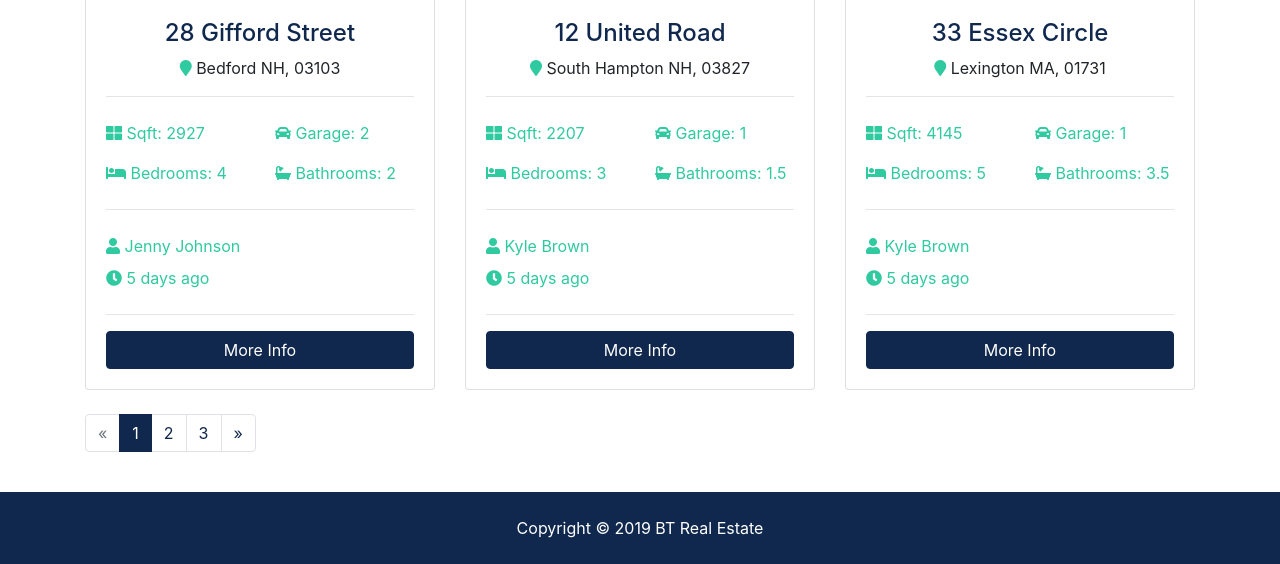
After one commit to kcmhayes/btre_project, a Django app: page /listings/ in a window 1280 px wide. The commit adds this page. Shown: the part 1172-1736 px from the top of the page. Run offline with Django 3.2, Linux system fonts and the light colour scheme; some libraries are stand-ins or nearby versions.

Commit message:
create listings page static. No functionality

```diff
--- a/btre/settings.py
+++ b/btre/settings.py
@@ -32,6 +32,8 @@ ALLOWED_HOSTS = []
 
 INSTALLED_APPS = [
     'pages.apps.PagesConfig',
+    'listings.apps.ListingsConfig',
+    'realtors.apps.RealtorsConfig',
     'django.contrib.admin',
     'django.contrib.auth',
     'django.contrib.contenttypes',
--- a/btre/urls.py
+++ b/btre/urls.py
@@ -3,5 +3,6 @@ from django.urls import path, include
 
 urlpatterns = [
     path('', include('pages.urls')),
+    path('listings/', include('listings.urls')),
     path('admin/', admin.site.urls),
 ]
--- /dev/null
+++ b/listings/urls.py
@@ -0,0 +1,8 @@
+from django.urls import path
+from . import views
+
+urlpatterns = [
+    path('', views.index, name='listings'), #root path
+    path('<int:listing_id>', views.listing, name='listing'),
+    path('search', views.search, name='search'),
+]
--- a/listings/views.py
+++ b/listings/views.py
@@ -1,3 +1,10 @@
 from django.shortcuts import render
 
-# Create your views here.
+def index(request):
+    return render(request, 'listings/listings.html')
+
+def listing(request):
+    return render(request, 'listings/listing.html')
+
+def search(request):
+    return render(request, 'listings/search.html')
--- /dev/null
+++ b/templates/listings/listing.html
@@ -0,0 +1,2 @@
+
+<h1>Listing</h1>
--- /dev/null
+++ b/templates/listings/listings.html
@@ -0,0 +1,309 @@
+{% extends 'base.html' %}
+
+{% block content %}
+
+<!-- Breadcrumb -->
+<section id="bc" class="mt-3">
+        <div class="container">
+          <nav aria-label="breadcrumb">
+            <ol class="breadcrumb">
+              <li class="breadcrumb-item">
+                <a href="{% url 'index' %}">
+                  <i class="fas fa-home"></i> Home</a>
+              </li>
+              <li class="breadcrumb-item active"> Browse Listings</li>
+            </ol>
+          </nav>
+        </div>
+      </section>
+
+      <!-- Listings -->
+      <section id="listings" class="py-4">
+        <div class="container">
+          <div class="row">
+
+            <!-- Listing 1 -->
+            <div class="col-md-6 col-lg-4 mb-4">
+              <div class="card listing-preview">
+                <img class="card-img-top" src="assets/img/homes/home-1.jpg" alt="">
+                <div class="card-img-overlay">
+                  <h2>
+                    <span class="badge badge-secondary text-white">$490,000</span>
+                  </h2>
+                </div>
+                <div class="card-body">
+                  <div class="listing-heading text-center">
+                    <h4 class="text-primary">45 Drivewood Circle</h4>
+                    <p>
+                      <i class="fas fa-map-marker text-secondary"></i> Norwood MA, 02062</p>
+                  </div>
+                  <hr>
+                  <div class="row py-2 text-secondary">
+                    <div class="col-6">
+                      <i class="fas fa-th-large"></i> Sqft: 3200</div>
+                    <div class="col-6">
+                      <i class="fas fa-car"></i> Garage: 2</div>
+                  </div>
+                  <div class="row py-2 text-secondary">
+                    <div class="col-6">
+                      <i class="fas fa-bed"></i> Bedrooms: 3</div>
+                    <div class="col-6">
+                      <i class="fas fa-bath"></i> Bathrooms: 2</div>
+                  </div>
+                  <hr>
+                  <div class="row py-2 text-secondary">
+                    <div class="col-12">
+                      <i class="fas fa-user"></i> Kyle Brown</div>
+                  </div>
+                  <div class="row text-secondary pb-2">
+                    <div class="col-6">
+                      <i class="fas fa-clock"></i> 2 days ago</div>
+                  </div>
+                  <hr>
+                  <a href="listing.html" class="btn btn-primary btn-block">More Info</a>
+                </div>
+              </div>
+            </div>
+
+            <!-- Listing 2 -->
+            <div class="col-md-6 col-lg-4 mb-4">
+              <div class="card listing-preview">
+                <img class="card-img-top" src="assets/img/homes/home-2.jpg" alt="">
+                <div class="card-img-overlay">
+                  <h2>
+                    <span class="badge badge-secondary text-white">$550,000</span>
+                  </h2>
+                </div>
+                <div class="card-body">
+                  <div class="listing-heading text-center">
+                    <h4 class="text-primary">18 Jefferson Lane</h4>
+                    <p>
+                      <i class="fas fa-map-marker text-secondary"></i> Woburn MA, 01801</p>
+                  </div>
+                  <hr>
+                  <div class="row py-2 text-secondary">
+                    <div class="col-6">
+                      <i class="fas fa-th-large"></i> Sqft: 3200</div>
+                    <div class="col-6">
+                      <i class="fas fa-car"></i> Garage: 1</div>
+                  </div>
+                  <div class="row py-2 text-secondary">
+                    <div class="col-6">
+                      <i class="fas fa-bed"></i> Bedrooms: 4</div>
+                    <div class="col-6">
+                      <i class="fas fa-bath"></i> Bathrooms: 2.5</div>
+                  </div>
+                  <hr>
+                  <div class="row py-2 text-secondary">
+                    <div class="col-6">
+                      <i class="fas fa-user"></i> Mark Hudson</div>
+                  </div>
+                  <div class="row text-secondary pb-2">
+                    <div class="col-6">
+                      <i class="fas fa-clock"></i> 5 days ago</div>
+                  </div>
+                  <hr>
+                  <a href="listing.html" class="btn btn-primary btn-block">More Info</a>
+                </div>
+              </div>
+            </div>
+
+            <!-- Listing 3 -->
+            <div class="col-md-6 col-lg-4 mb-4">
+              <div class="card listing-preview">
+                <img class="card-img-top" src="assets/img/homes/home-3.jpg" alt="">
+                <div class="card-img-overlay">
+                  <h2>
+                    <span class="badge badge-secondary text-white">$580,000</span>
+                  </h2>
+                </div>
+                <div class="card-body">
+                  <div class="listing-heading text-center">
+                    <h4 class="text-primary">187 Woodrow Street</h4>
+                    <p>
+                      <i class="fas fa-map-marker text-secondary"></i> Salem MA, 01915</p>
+                  </div>
+                  <hr>
+                  <div class="row py-2 text-secondary">
+                    <div class="col-6">
+                      <i class="fas fa-th-large"></i> Sqft: 3107</div>
+                    <div class="col-6">
+                      <i class="fas fa-car"></i> Garage: 0</div>
+                  </div>
+                  <div class="row py-2 text-secondary">
+                    <div class="col-6">
+                      <i class="fas fa-bed"></i> Bedrooms: 4</div>
+                    <div class="col-6">
+                      <i class="fas fa-bath"></i> Bathrooms: 3</div>
+                  </div>
+                  <hr>
+                  <div class="row py-2 text-secondary">
+                    <div class="col-6">
+                      <i class="fas fa-user"></i> Mark Hudson</div>
+                  </div>
+                  <div class="row text-secondary pb-2">
+                    <div class="col-6">
+                      <i class="fas fa-clock"></i> 5 days ago</div>
+                  </div>
+                  <hr>
+                  <a href="listing.html" class="btn btn-primary btn-block">More Info</a>
+                </div>
+              </div>
+            </div>
+
+            <!-- Listing 4 -->
+            <div class="col-md-6 col-lg-4 mb-4">
+              <div class="card listing-preview">
+                <img class="card-img-top" src="assets/img/homes/home-4.jpg" alt="">
+                <div class="card-img-overlay">
+                  <h2>
+                    <span class="badge badge-secondary text-white">$380,000</span>
+                  </h2>
+                </div>
+                <div class="card-body">
+                  <div class="listing-heading text-center">
+                    <h4 class="text-primary">28 Gifford Street</h4>
+                    <p>
+                      <i class="fas fa-map-marker text-secondary"></i> Bedford NH, 03103</p>
+                  </div>
+                  <hr>
+                  <div class="row py-2 text-secondary">
+                    <div class="col-6">
+                      <i class="fas fa-th-large"></i> Sqft: 2927</div>
+                    <div class="col-6">
+                      <i class="fas fa-car"></i> Garage: 2</div>
+                  </div>
+                  <div class="row py-2 text-secondary">
+                    <div class="col-6">
+                      <i class="fas fa-bed"></i> Bedrooms: 4</div>
+                    <div class="col-6">
+                      <i class="fas fa-bath"></i> Bathrooms: 2</div>
+                  </div>
+                  <hr>
+                  <div class="row py-2 text-secondary">
+                    <div class="col-6">
+                      <i class="fas fa-user"></i> Jenny Johnson</div>
+                  </div>
+                  <div class="row text-secondary pb-2">
+                    <div class="col-6">
+                      <i class="fas fa-clock"></i> 5 days ago</div>
+                  </div>
+                  <hr>
+                  <a href="listing.html" class="btn btn-primary btn-block">More Info</a>
+                </div>
+              </div>
+            </div>
+
+            <!-- Listing 5 -->
+            <div class="col-md-6 col-lg-4 mb-4">
+              <div class="card listing-preview">
+                <img class="card-img-top" src="assets/img/homes/home-5.jpg" alt="">
+                <div class="card-img-overlay">
+                  <h2>
+                    <span class="badge badge-secondary text-white">$230,000</span>
+                  </h2>
+                </div>
+                <div class="card-body">
+                  <div class="listing-heading text-center">
+                    <h4 class="text-primary">12 United Road</h4>
+                    <p>
+                      <i class="fas fa-map-marker text-secondary"></i> South Hampton NH, 03827</p>
+                  </div>
+                  <hr>
+                  <div class="row py-2 text-secondary">
+                    <div class="col-6">
+                      <i class="fas fa-th-large"></i> Sqft: 2207</div>
+                    <div class="col-6">
+                      <i class="fas fa-car"></i> Garage: 1</div>
+                  </div>
+                  <div class="row py-2 text-secondary">
+                    <div class="col-6">
+                      <i class="fas fa-bed"></i> Bedrooms: 3</div>
+                    <div class="col-6">
+                      <i class="fas fa-bath"></i> Bathrooms: 1.5</div>
+                  </div>
+                  <hr>
+                  <div class="row py-2 text-secondary">
+                    <div class="col-6">
+                      <i class="fas fa-user"></i> Kyle Brown</div>
+                  </div>
+                  <div class="row text-secondary pb-2">
+                    <div class="col-6">
+                      <i class="fas fa-clock"></i> 5 days ago</div>
+                  </div>
+                  <hr>
+                  <a href="listing.html" class="btn btn-primary btn-block">More Info</a>
+                </div>
+              </div>
+            </div>
+
+            <!-- Listing 6 -->
+            <div class="col-md-6 col-lg-4 mb-4">
+              <div class="card listing-preview">
+                <img class="card-img-top" src="assets/img/homes/home-6.jpg" alt="">
+                <div class="card-img-overlay">
+                  <h2>
+                    <span class="badge badge-secondary text-white">$780,000</span>
+                  </h2>
+                </div>
+                <div class="card-body">
+                  <div class="listing-heading text-center">
+                    <h4 class="text-primary">33 Essex Circle</h4>
+                    <p>
+                      <i class="fas fa-map-marker text-secondary"></i> Lexington MA, 01731</p>
+                  </div>
+                  <hr>
+                  <div class="row py-2 text-secondary">
+                    <div class="col-6">
+                      <i class="fas fa-th-large"></i> Sqft: 4145</div>
+                    <div class="col-6">
+                      <i class="fas fa-car"></i> Garage: 1</div>
+                  </div>
+                  <div class="row py-2 text-secondary">
+                    <div class="col-6">
+                      <i class="fas fa-bed"></i> Bedrooms: 5</div>
+                    <div class="col-6">
+                      <i class="fas fa-bath"></i> Bathrooms: 3.5</div>
+                  </div>
+                  <hr>
+                  <div class="row py-2 text-secondary">
+                    <div class="col-6">
+                      <i class="fas fa-user"></i> Kyle Brown</div>
+                  </div>
+                  <div class="row text-secondary pb-2">
+                    <div class="col-6">
+                      <i class="fas fa-clock"></i> 5 days ago</div>
+                  </div>
+                  <hr>
+                  <a href="listing.html" class="btn btn-primary btn-block">More Info</a>
+                </div>
+              </div>
+            </div>
+
+          </div>
+
+          <div class="row">
+            <div class="col-md-12">
+              <ul class="pagination">
+                <li class="page-item disabled">
+                  <a class="page-link" href="#">&laquo;</a>
+                </li>
+                <li class="page-item active">
+                  <a class="page-link" href="#">1</a>
+                </li>
+                <li class="page-item">
+                  <a class="page-link" href="#">2</a>
+                </li>
+                <li class="page-item">
+                  <a class="page-link" href="#">3</a>
+                </li>
+                <li class="page-item">
+                  <a class="page-link" href="#">&raquo;</a>
+                </li>
+              </ul>
+            </div>
+          </div>
+        </div>
+      </section>
+
+{% endblock %}
--- /dev/null
+++ b/templates/listings/search.html
@@ -0,0 +1 @@
+<h1>Search</h1>
--- a/templates/partials/_navbar.html
+++ b/templates/partials/_navbar.html
@@ -29,8 +29,14 @@
                 >
                     <a class="nav-link" href="{% url 'about' %}">About</a>
                 </li>
-                <li class="nav-item mr-3">
-                    <a class="nav-link" href="{% url 'index' %}">Featured Listings</a>
+                <li
+                    {% if 'listings' in request.path %}
+                        class="nav-item active mr-3"
+                    {% else %}
+                        class="nav-item mr-3"
+                    {% endif %}
+                >
+                    <a class="nav-link" href="{% url 'listings' %}">Featured Listings</a>
                 </li>
             </ul>
 
```
